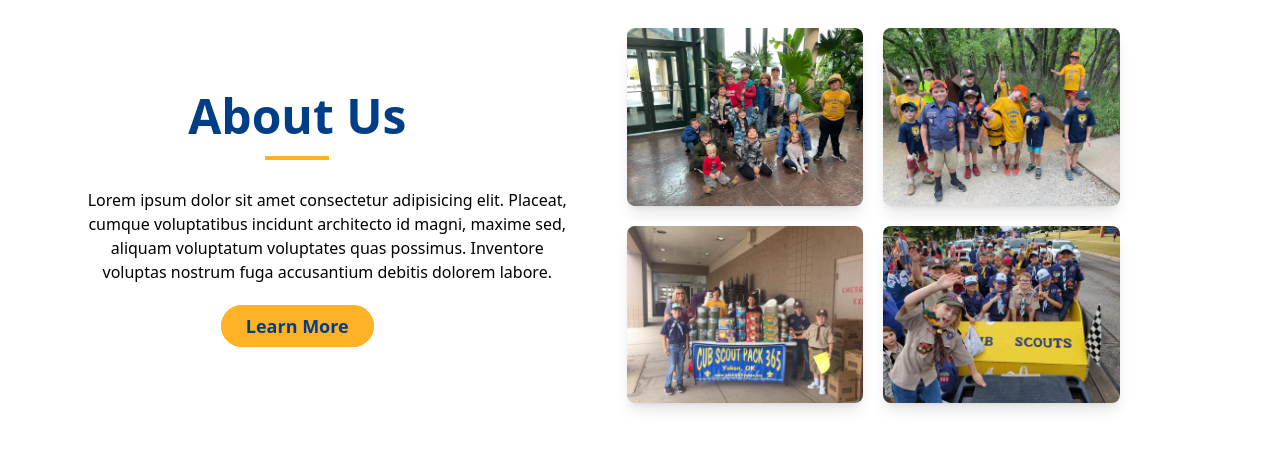
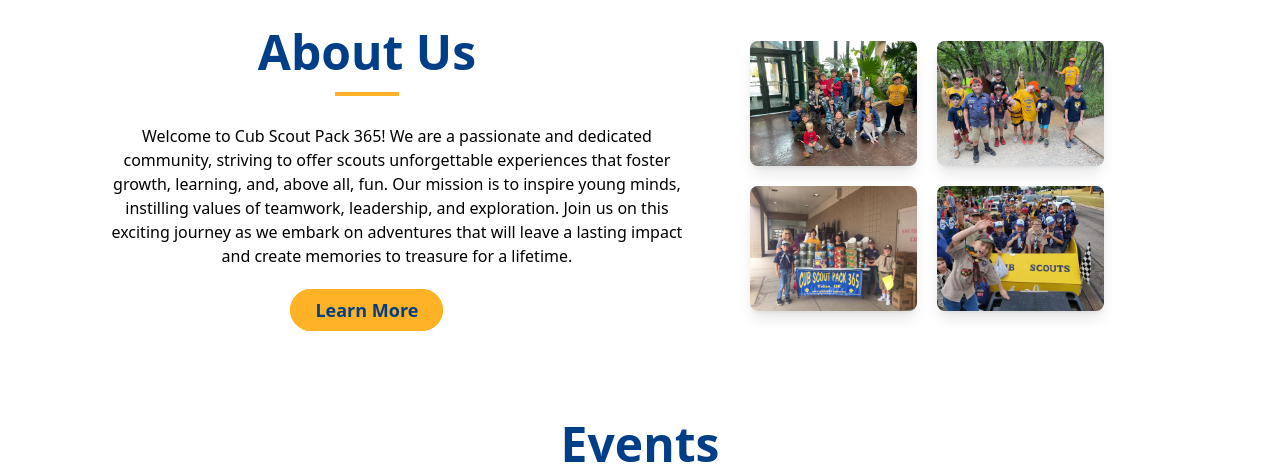
Before and after one commit to NICHOLEMCGREW/Pack365, a React (Vite) app: page / in a window 1280 px wide. Shown: the part 820-1284 px from the top of the page. Built offline with nearby package versions, Linux system fonts and the light colour scheme.

Commit message:
updated about p

```diff
--- a/src/components/About.jsx
+++ b/src/components/About.jsx
@@ -6,15 +6,13 @@ import { Link as ScrollLink } from 'react-scroll';
 
 const About = () => {
   return (
-    <section id="about" className="about flex items-center justify-center mt-4">
+    <section id="about" className="about mx-mobile flex items-center justify-center mt-4">
       <div className="about-container flex flex-col lg:flex-row items-center justify-center lg:justify-between">
         <div className="about-content pr-8 text-center max-w-screen-xl mx-auto md:mt-4 sm:mt-8">
           <h1 className="text-[#003f87] text-5xl font-semibold mb-4 sm:mt-8 md:mt-4">About Us</h1>
           <div className="line mb-7 w-16 border-t-4 border-[#ffb225] mx-auto"></div>
           <p className="ml-20 text-gray m-5 mb-7">
-            Lorem ipsum dolor sit amet consectetur adipisicing elit. Placeat, cumque voluptatibus incidunt architecto
-            id magni, maxime sed, aliquam voluptatum voluptates quas possimus. Inventore voluptas nostrum fuga
-            accusantium debitis dolorem labore.
+          Welcome to Cub Scout Pack 365! We are a passionate and dedicated community, striving to offer scouts unforgettable experiences that foster growth, learning, and, above all, fun. Our mission is to inspire young minds, instilling values of teamwork, leadership, and exploration. Join us on this exciting journey as we embark on adventures that will leave a lasting impact and create memories to treasure for a lifetime.
           </p>
           <ScrollLink to="contact" smooth="true" duration={500} className=" hover:text-[#ffb225] duration-500 cursor-pointer py-2 px-6 mt-2 text-[#003f87]  bg-[#ffb225] hover:bg-[#003f87] border border-[#ffb225] hover:border-[#ffb225] rounded-full font-semibold text-lg transition ease-in-out">
               Learn More
--- a/src/components/Contact.jsx
+++ b/src/components/Contact.jsx
@@ -26,7 +26,7 @@ const Contact = () => {
         </div>
 
         {/* Join Us Section */}
-        <div className="max-w-md w-full mx-auto p-6 bg-white border rounded-lg shadow-md mb-10 md:ml-8 md:mb-0">
+        <div className="mx-mobile max-w-md w-full mx-auto p-6 bg-white border rounded-lg shadow-md mb-10 md:ml-8 md:mb-0">
           <h1 className="text-[#003f87] text-4xl font-semibold mb-4">Join Us</h1>
           <div className="line mb-7 w-16 border-t-4 border-[#ffb225]"></div>
           <p className="text-gray-700 mb-4">
--- a/src/components/Events.jsx
+++ b/src/components/Events.jsx
@@ -2,7 +2,7 @@ import { YearlyEventsData } from './index.js';
 
 const Events = () => {
   return (
-    <section id="events" className="events events-content text-center min-h-screen m-20">
+    <section id="events" className="events events-content mx-mobile text-center min-h-screen m-20">
       <div className="title mb-6">
         <h1 className="text-[#003f87] text-5xl font-semibold mb-4 sm:mt-8 md:mt-4">Events</h1>
         <div className="line mb-7 w-16 border-t-4 border-[#ffb225] mx-auto"></div>
--- a/src/components/Footer.jsx
+++ b/src/components/Footer.jsx
@@ -4,7 +4,7 @@ import { Link as ScrollLink } from 'react-scroll';
 
 const Footer = () => {
   return (
-    <footer className="min-h-100px py-10 flex flex-col items-center justify-center border-t-2 border-[#ffb225] bg-[#003f87] text-center md:text-left">
+    <footer className="mx-mobile min-h-100px py-10 flex flex-col items-center justify-center border-t-2 border-[#ffb225] bg-[#003f87] text-center md:text-left">
       <ul className="flex items-center mb-4 mt-2 space-x-4">
         {/* Social Icons */}
         <li>
--- a/src/components/Home.jsx
+++ b/src/components/Home.jsx
@@ -5,7 +5,7 @@ const Home = () => {
 	return (
 		<section
 			id="home"
-			className="min-h-screen flex items-center justify-center text-[#003f87] bg-gray-50"
+			className="mx-mobile min-h-screen flex items-center justify-center text-[#003f87] bg-gray-50"
 		>
 			<div className="mt-10 flex flex-col md:flex-row items-center justify-around w-full max-w-screen-lg md:gap-20">
 				<div className="text-center mb-8 md:mb-0 md:max-w-xl">
```
